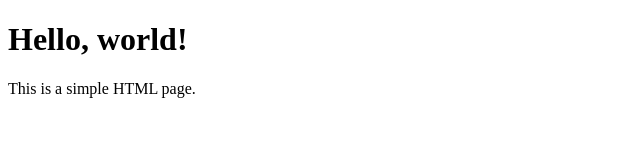
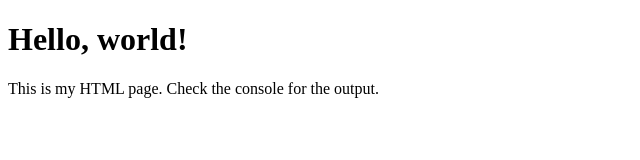
Before and after one commit to austinjwilson/WEB114, a plain HTML site: page index.html in a window 1280 px wide. Shown: the whole page, without its empty margins (0-640 px from the left). Drawn offline with Linux system fonts and the light colour scheme.

Commit message:
Add files via upload

```diff
--- a/index.html
+++ b/index.html
@@ -3,11 +3,11 @@
   <head>
     <meta charset="UTF-8" />
     <meta name="viewport" content="width=device-width, initial-scale=1.0" />
-    <title>HTML Page</title>
+    <title>WEB114</title>
   </head>
   <body>
     <h1>Hello, world!</h1>
     <script src="https://austinjwilson.github.io/WEB114/me.js"></script>
-    <p>This is a simple HTML page.</p>
+    <p>This is my HTML page. Check the console for the output.</p>
   </body>
 </html>
--- a/me.js
+++ b/me.js
@@ -28,10 +28,10 @@ const age = 37;
 const isStudent = true;
 
 let phrase = "likes ";
-let phrase2 = "loves ";
-let phrase3 = "in the ";
+let phrase2 = "loves";
+let phrase3 = "in the";
 
-console.log(name + " " + age + phrase + favoriteFood);
+console.log(name + " " + age + " " + phrase + favoriteFood);
 console.log(`${name} ${age} ${phrase2} ${favoriteFood} ${phrase3} ${favoriteSeason}.`);
 // 1. Which data type was easiest to choose? Why?
 // Ans: Any charachter will end up being a string for this one.
```
